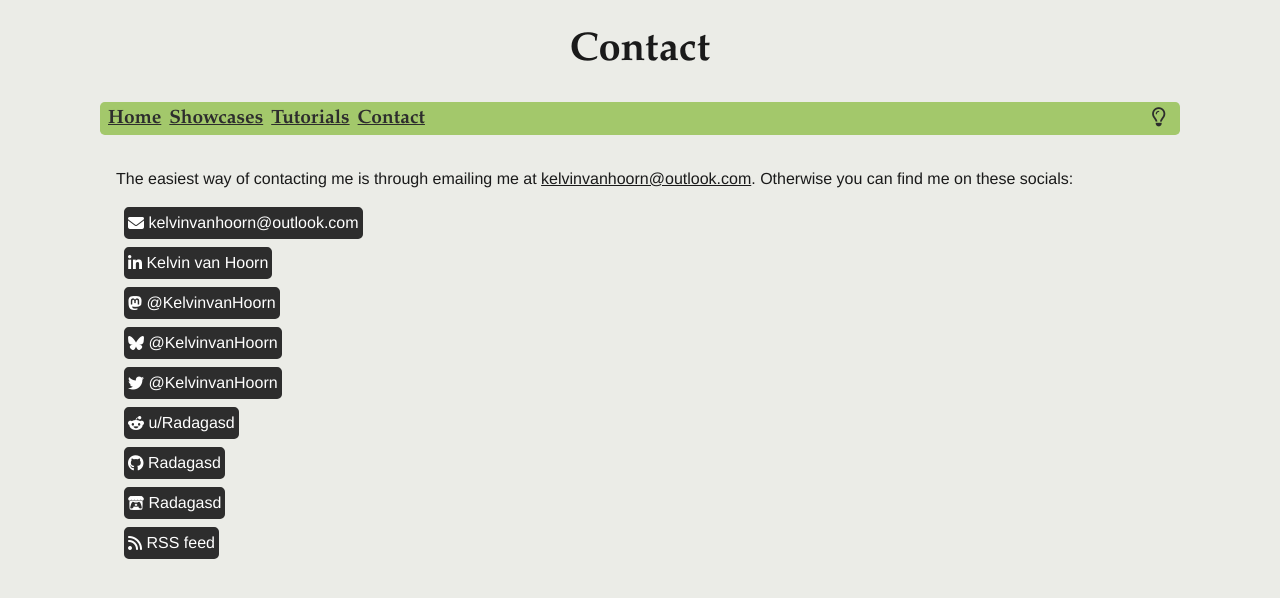
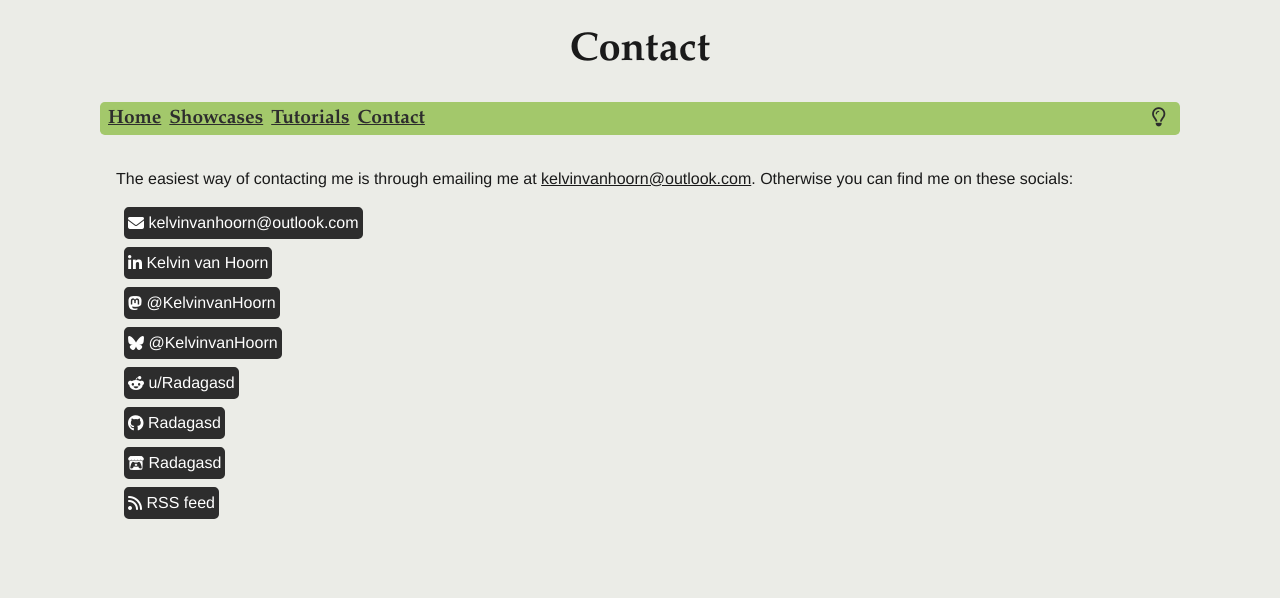
Before and after one commit to Radagasd/Radagasd.github.io, a Jekyll site: the page built from Contact/index.html, in a window 1280 px wide. Shown: the top 598 px of the page. Built offline with Jekyll 4.4.1, drawn with Linux system fonts in a browser that asks for light colours; nearby versions of some CDN libraries.

Commit message:
Removed twitter socials

```diff
--- a/Contact/index.html
+++ b/Contact/index.html
@@ -27,11 +27,6 @@ nav-menu: 3
     </a>
 </div>
 <div class="social__container--extended">
-    <a href="https://twitter.com/KelvinvanHoorn" target="_blank" style="text-decoration: none;">
-        <i class="fab fa-twitter" style="vertical-align:text-bottom;"></i> @KelvinvanHoorn
-    </a>
-</div>
-<div class="social__container--extended">
     <a href="https://www.reddit.com/user/Radagasd" target="_blank" style="text-decoration: none;">
         <i class="fab fa-reddit-alien" style="vertical-align:text-bottom;"></i> u/Radagasd
     </a>
--- a/_includes/socials.html
+++ b/_includes/socials.html
@@ -17,11 +17,6 @@
     <a href="https://bsky.app/profile/kelvinvanhoorn.com" target="_blank" style="text-decoration: none;">
         <div class="social__container--compact">
             <i class="fab fa-bluesky" style="vertical-align:text-bottom;"></i>
-        </div>
-    </a>
-    <a href="https://twitter.com/KelvinvanHoorn" target="_blank" style="text-decoration: none;">
-        <div class="social__container--compact">
-            <i class="fab fa-twitter" style="vertical-align:text-bottom;"></i>
         </div>
     </a>
     <a href="https://www.reddit.com/user/Radagasd" target="_blank" style="text-decoration: none;">
```
